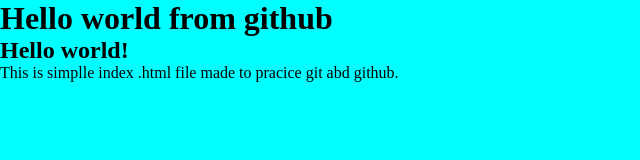
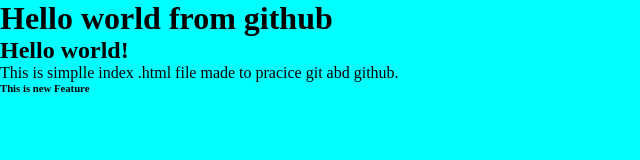
Before and after one commit to moazamshigri/LocalRepo, a plain HTML site: page index.html in a window 1280 px wide. Shown: the full height of the page, 0-640 px from the left. Drawn offline with Linux system fonts and the light colour scheme.

Commit message:
this is new feature that is only for featureno1

```diff
--- a/index.html
+++ b/index.html
@@ -10,6 +10,6 @@
     <h1>Hello world from github</h1>
     <h2>Hello world!</h2>
     <p>This is simplle index .html file made to pracice git abd github.</p>
-
+    <h6>This is new Feature</h6>
 </body>
 </html>
```
